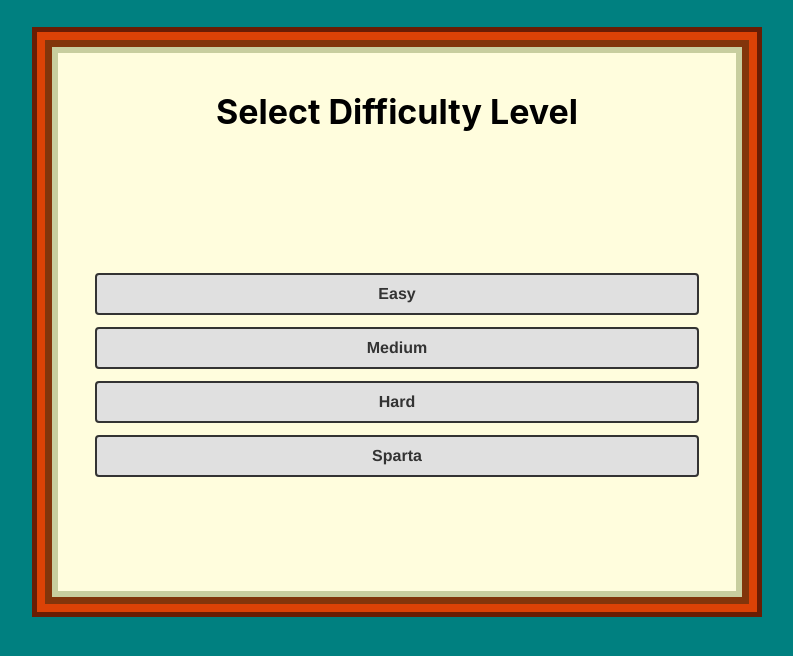
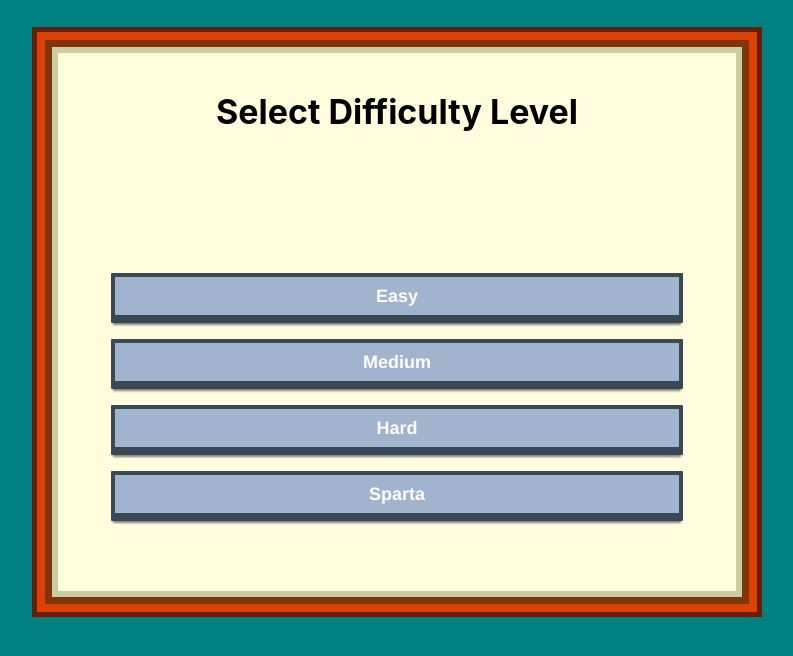
Before and after one commit to MichalFrontEnd/quizcintential, a React (Create React App) app: page / in a window 1280 px wide. Shown: the top 656 px of the page, without its empty margins (243-1036 px from the left). Built offline with nearby package versions, Linux system fonts and the light colour scheme.

Commit message:
Adds Button stylings

```diff
--- a/src/components/DifficultyMenu.tsx
+++ b/src/components/DifficultyMenu.tsx
@@ -4,12 +4,11 @@ import { Stack, Title } from "@mantine/core";
 import CustomButton from "./molecules/CustomButton";
 
 const DifficultyContainer = styled.div`
-
-display: flex;
+  display: flex;
   flex-direction: column;
   gap: 30%;
   height: 70vh;
-  padding: 3rem 2rem;
+  padding: 3rem;
   text-align: center;
 `;
 
@@ -26,28 +25,28 @@ const DifficultyMenu: React.FC<DifficultyMenuProps> = ({
       <Stack
         align='stretch'
         justify='center'
-        gap='sm'
+        gap='md'
       >
         <CustomButton
-          size='md'
+          size='lg'
           onClick={() => onSelectDifficulty("easy")}
         >
           Easy
         </CustomButton>
         <CustomButton
-          size='md'
+          size='lg'
           onClick={() => onSelectDifficulty("medium")}
         >
           Medium
         </CustomButton>
         <CustomButton
-          size='md'
+          size='lg'
           onClick={() => onSelectDifficulty("hard")}
         >
           Hard
         </CustomButton>
         <CustomButton
-          size='md'
+          size='lg'
           onClick={() => onSelectDifficulty("sparta")}
         >
           Sparta
--- a/src/components/molecules/CustomButton.tsx
+++ b/src/components/molecules/CustomButton.tsx
@@ -3,23 +3,24 @@ import { Button, ButtonProps } from '@mantine/core';
 import styled from 'styled-components';
 
 const StyledButton = styled(Button)`
-  background-color: #e0e0e0 !important;
-  border: 2px solid #333 !important;
-  color: #333 !important;
-  font-size: 16px;
-  padding: 10px 20px;
+  background-color: var(--neutral-light-color) !important;
+  border: 4px solid var(--neutral-dark-color) !important;
+  border-bottom: 8px solid var(--neutral-dark-color) !important;
+  border-radius: 1px;
+  box-shadow: 0 4px 2px -2px gray;
+  color: #fff !important;
+  font-size: 18px;
   cursor: pointer;
   transition: background-color 0.3s, transform 0.3s;
 
-
   &:hover {
-    background-color: #d0d0d0 !important;
-    transform: translateY(-2px);
+    background-color: var(--neutral-accent-color) !important;
+    transform: translateY(-5px);
   }
 
   &:active {
     background-color: #c0c0c0 !important;
-    transform: translateY(2px);
+    transform: translateY(5px);
   }
 `;
 
--- a/src/components/molecules/WrapperContainer.tsx
+++ b/src/components/molecules/WrapperContainer.tsx
@@ -5,7 +5,7 @@ import styled from 'styled-components';
 const StyledWrapperContainer = styled(Container)`
     outline: 5px solid var(--secondary-color);
     border: 10px solid var(--light-color);
-    background-color: #fffddd;
+    background-color: var(--background-color);
     position: relative;
 
     &::after {
--- a/src/styles/GlobalStyle.ts
+++ b/src/styles/GlobalStyle.ts
@@ -4,12 +4,17 @@ const GlobalStyle = createGlobalStyle`
 :root {
   --primary-color: #c8ce9f;
   --secondary-color: #691d04;
+  --background-color: #fffddd;
   --success-color: #28a745;
   --danger-color: #dc3545;
   --warning-color: #ffc107;
   --info-color: #17a2b8;
   --light-color: #db4206;
   --dark-color: #82350b;
+  --dark-accent-color: #431300;
+  --neutral-dark-color: #3a4854;
+  --neutral-light-color: #a0b4cd;
+  --neutral-accent-color: #D1D5DC;
 }
 
 body {
```
